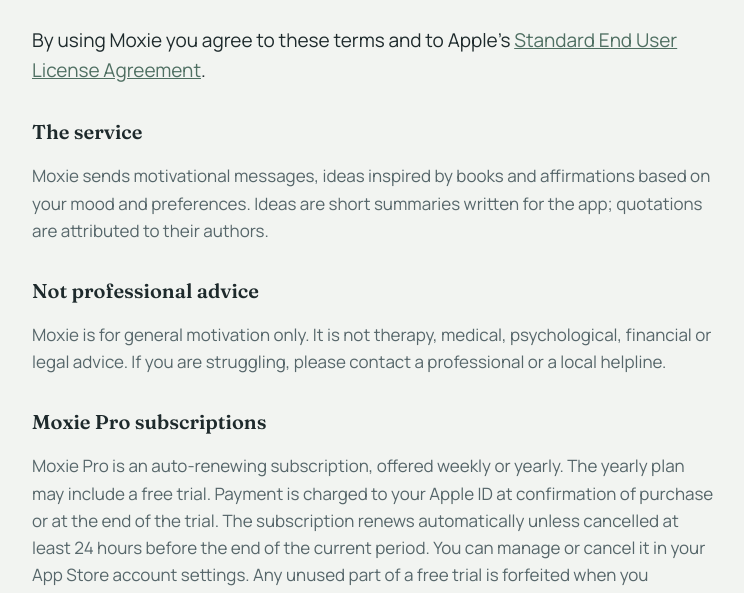
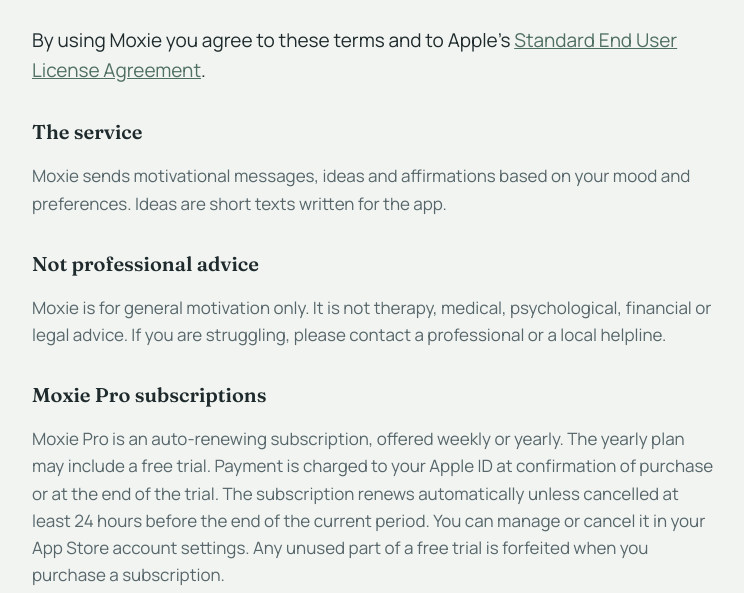
Before and after one commit to kir9226477-cell/moxie-site, a plain HTML site: page terms.html in a window 1280 px wide. Shown: the part 201-794 px from the top of the page, without its empty margins (264-1008 px from the left). Drawn offline with Linux system fonts and the light colour scheme.

Commit message:
Remove book/author wording from landing and terms
Co-Authored-By: Claude Sonnet 5.5 <noreply@anthropic.com>
Claude-Session: https://claude.ai/code/session_01Epjgc9epsiJjJ5nswujuBp

```diff
--- a/terms.html
+++ b/terms.html
@@ -4,7 +4,7 @@
 <p class="updated">Updated 9 November 2026</p>
 <p class="lead">By using Moxie you agree to these terms and to Apple's <a href="https://www.apple.com/legal/internet-services/itunes/dev/stdeula/">Standard End User License Agreement</a>.</p>
 <h2>The service</h2>
-<p>Moxie sends motivational messages, ideas inspired by books and affirmations based on your mood and preferences. Ideas are short summaries written for the app; quotations are attributed to their authors.</p>
+<p>Moxie sends motivational messages, ideas and affirmations based on your mood and preferences. Ideas are short texts written for the app.</p>
 <h2>Not professional advice</h2>
 <p>Moxie is for general motivation only. It is not therapy, medical, psychological, financial or legal advice. If you are struggling, please contact a professional or a local helpline.</p>
 <h2>Moxie Pro subscriptions</h2>
```
Also changed, not shown: index.html (+2 -2 lines).
